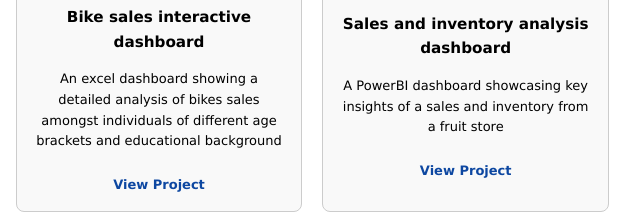
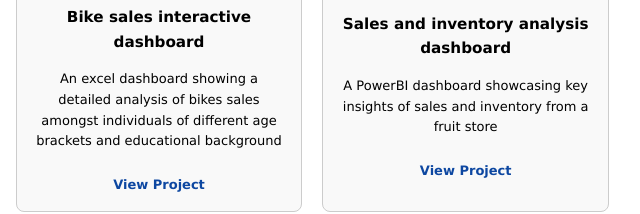
Before and after one commit to manievibe/portfolio, a plain HTML site: page index.html in a window 1280 px wide. Shown: the part 859-1073 px from the top of the page, 481-1121 px from the left. Drawn offline with Linux system fonts and the light colour scheme.

Commit message:
Update index.html

```diff
--- a/index.html
+++ b/index.html
@@ -57,7 +57,7 @@ i<!DOCTYPE html>
       <div class="project-card">
         <img src="Sales and inventory analysis dashboard.JPG" alt="Sales and inventory analysis dashboard">
         <h3>Sales and inventory analysis dashboard</h3>
-        <p>A PowerBI dashboard showcasing key insights of a sales and inventory from a fruit store</p>
+        <p>A PowerBI dashboard showcasing key insights of sales and inventory from a fruit store</p>
         <a href="https://your-powerbi-link.com" target="_blank">View Project</a>
       </div>
 
```
